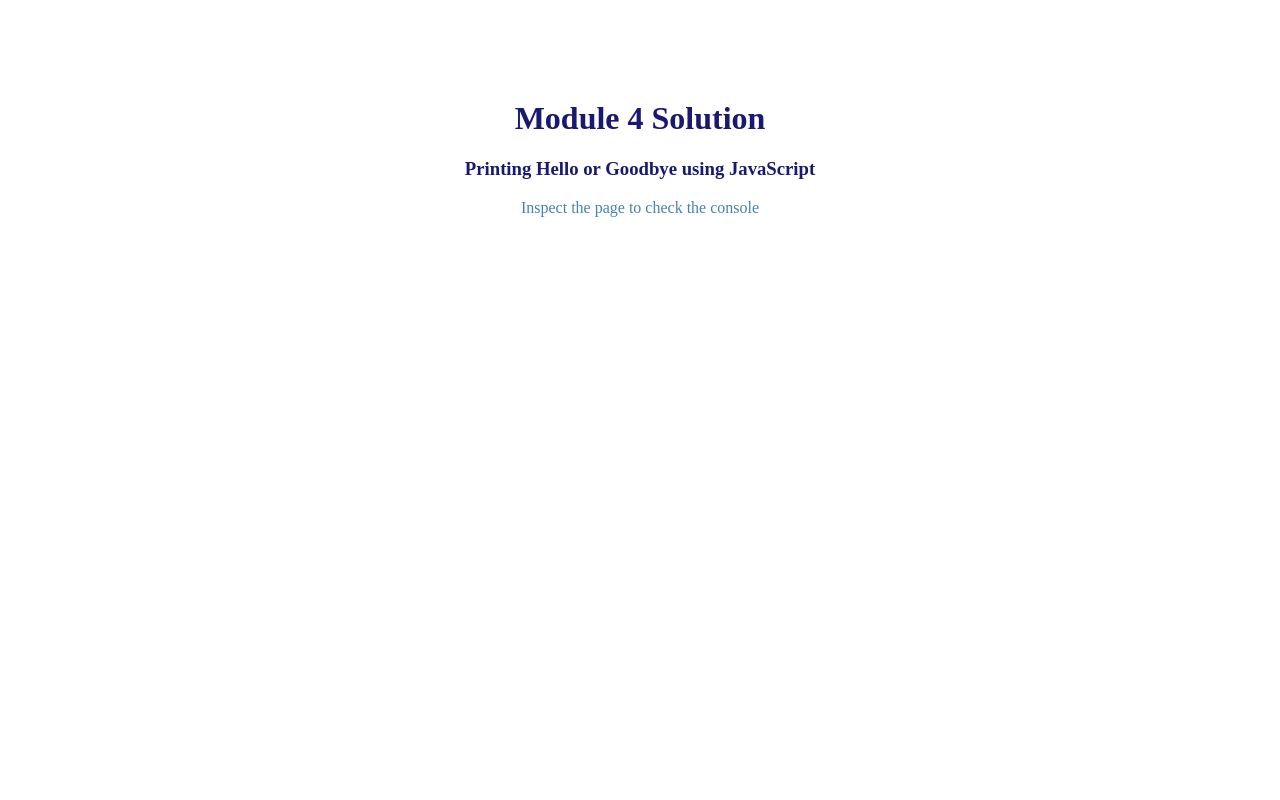
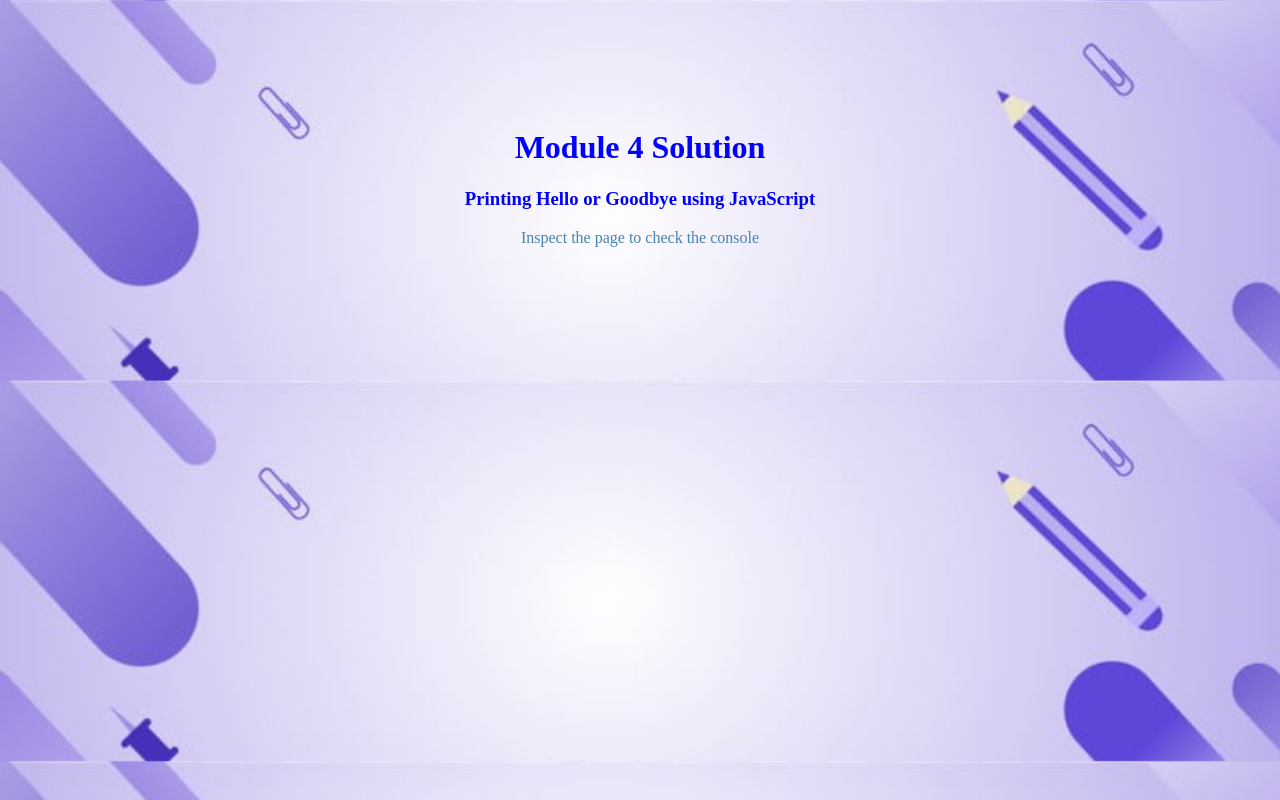
Before and after one commit to maramnikitha/coursera-test, a plain HTML site: page module4-assignment/index.html in a window 1280 px wide. Drawn offline with Linux system fonts and the light colour scheme.

Commit message:
Module4-assignment.

```diff
--- a/module4-assignment/index.html
+++ b/module4-assignment/index.html
@@ -11,7 +11,7 @@
   <script src="script.js"></script>
 
 </head>
-<body style="text-align: center; color: midnightblue; margin-top: 100px">
+<body style="text-align: center; color: blue; padding-top: 100px; background:url(background.jpg);background-size: cover;">
   <h1>Module 4 Solution</h1>
   <h3>Printing Hello or Goodbye using JavaScript</h3>
   <p style="color: steelblue">Inspect the page to check the console</p>
```
Also changed, not shown: module4-assignment/background.jpg (added).
